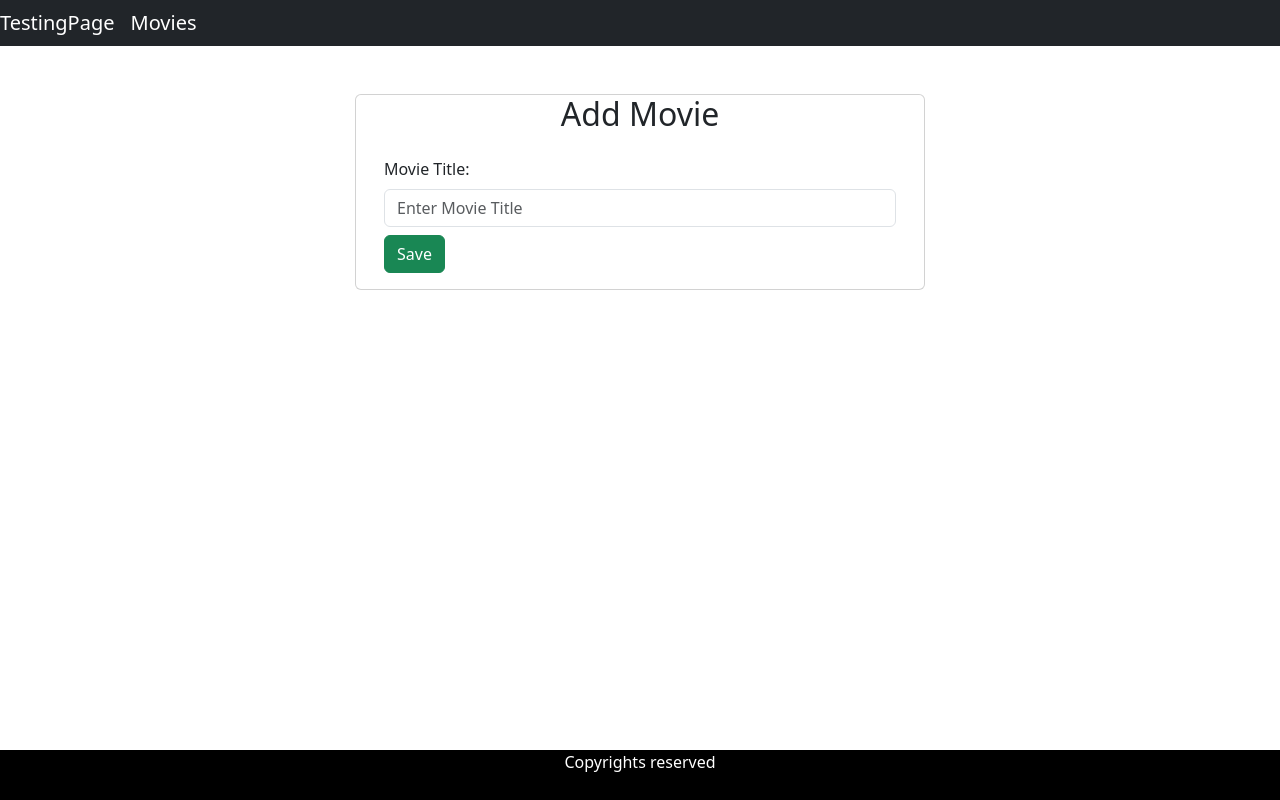
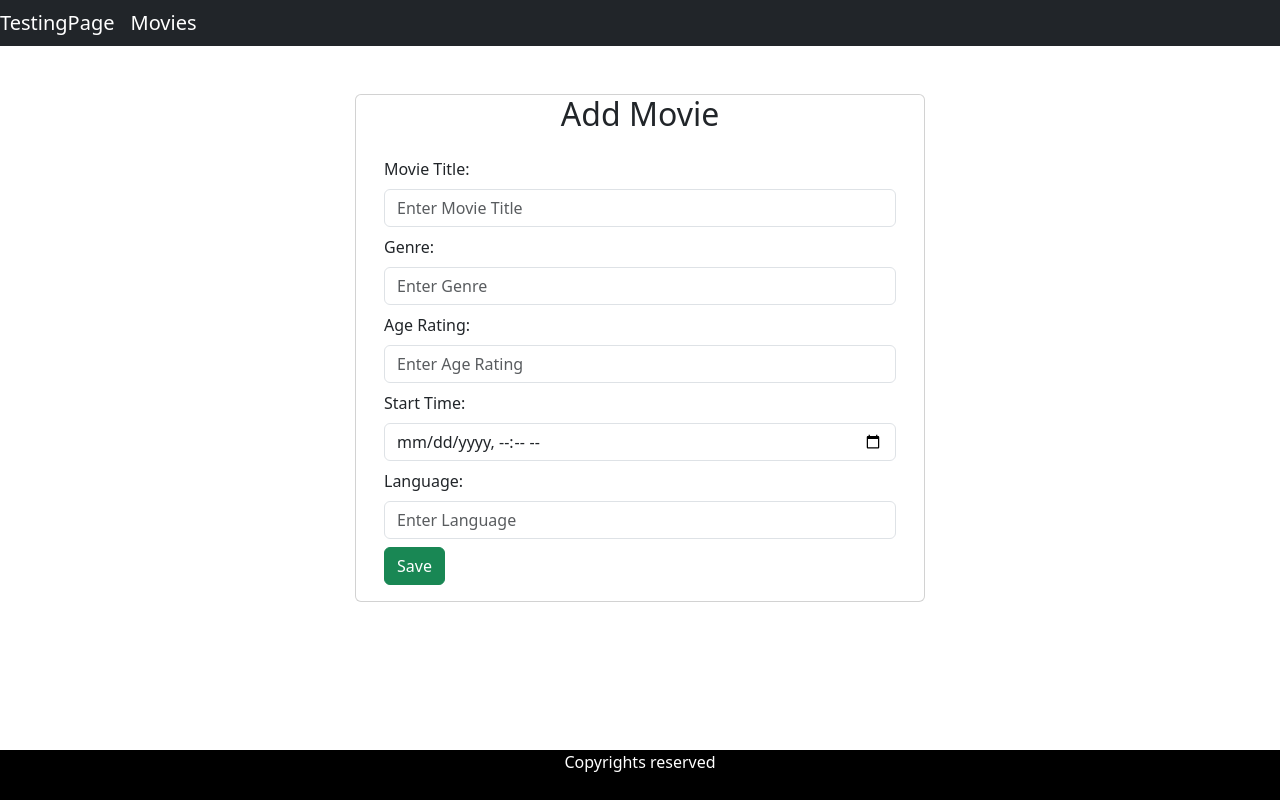
Before and after one commit to apaluvee/cgi_kino_front, a React (Vite) app: page / in a window 1280 px wide. Both pictures are taken after a click on the button "Add Movie". Built offline with nearby package versions, Linux system fonts and the light colour scheme; no server answers.

Commit message:
Updated Movie fields

```diff
--- a/src/components/AvailableMoviesComponent.jsx
+++ b/src/components/AvailableMoviesComponent.jsx
@@ -32,6 +32,10 @@ const AvailableMoviesComponent = () => {
                     <thead>
                         <tr>
                             <th>Movie Title</th>
+                            <th>Genre</th>
+                            <th>Age Rating</th>
+                            <th>Start Time</th>
+                            <th>Language</th>
                             <th>Actions</th>
                         </tr>
                     </thead>
@@ -40,6 +44,10 @@ const AvailableMoviesComponent = () => {
                             movies.map(movie => (
                                 <tr key={movie.id}>
                                     <td>{movie.title}</td>
+                                    <td>{movie.genre}</td>
+                                    <td>{movie.ageRating}</td>
+                                    <td>{movie.startTime}</td>
+                                    <td>{movie.language}</td>
                                     <td>
                                         <Link to={`/tickets/${movie.id}`} className="btn btn-success">Select Movie</Link>
                                     </td>
--- a/src/components/ListMovieComponent.jsx
+++ b/src/components/ListMovieComponent.jsx
@@ -71,6 +71,10 @@ const ListMovieComponent = () => {
                     <thead>
                         <tr>
                             <th>Movie Title</th>
+                            <th>Genre</th>
+                            <th>Age Rating</th>
+                            <th>Start Time</th>
+                            <th>Language</th>
                             <th>Seats available</th>
                             <th>Actions</th>
                         </tr>
@@ -80,6 +84,10 @@ const ListMovieComponent = () => {
                             movies.map(movie => (
                                 <tr key={movie.id}>
                                     <td>{movie.title}</td>
+                                    <td>{movie.genre}</td>
+                                    <td>{movie.ageRating}</td>
+                                    <td>{movie.startTime}</td>
+                                    <td>{movie.language}</td>
                                     <td>{availableSeats[movie.id]}</td>
                                     <td>
                                         <button className='btn btn-info' onClick={() => updateMovie(movie.id)}>Update</button>
--- a/src/components/MovieComponent.jsx
+++ b/src/components/MovieComponent.jsx
@@ -6,67 +6,67 @@ import { useParams } from 'react-router-dom'
 
 const MovieComponent = () => {
 
-    const [title, setTitle] = useState('')
     const navigate = useNavigate()
     const {id} = useParams()
 
+    const [movie, setMovie] = useState({
+        title: '',
+        genre: '',
+        ageRating: '',
+        startTime: '',
+        language: ''
+    });
 
+    useEffect(() => {
+        if (id) {
+            getMovie(id)
+                .then(response => {
+                    setMovie(response.data);
+                })
+                .catch(error => {
+                    console.error(error);
+                });
+        }
+    }, [id]);
 
-    function saveOrUpdateMovie(e){
-        e.preventDefault()
+    const handleChange = e => {
+        const { name, value } = e.target;
+        setMovie(prevState => ({
+            ...prevState,
+            [name]: value
+        }));
+    };
 
-        const movie = {title}
-        console.log(movie)
-
+    const saveOrUpdateMovie = e => {
+        e.preventDefault();
         if (id) {
-            updateMovie(id, movie).then((response) => {
-                navigate('/movies')
-            }).catch(error => {
+            updateMovie(id, movie)
+                .then(response => {
+                    navigate('/movies');
+                })
+                .catch(error => {
                     console.error(error);
+                });
+        } else {
+            saveMovie(movie)
+                .then(response => {
+                    navigate('/movies');
                 })
-
-        } else {
-            saveMovie(movie).then((response) => {
-                console.log(response.data)
-                navigate('/movies')
-            }).catch(error => {
+                .catch(error => {
                     console.error(error);
-            })
-
+                });
         }
-
-
-    }
-
-    function pageTitle(){
-        if(id) {
-            return <h2 className='text-center'>Update Movie</h2>
-        } else {
-            return <h2 className='text-center'>Add Movie</h2>
-        }
-    }
-
-    useEffect(()=> {
-        if(id){
-
-            getMovie(id).then((response) => {
-                console.log(response.data)
-                setTitle(response.data.title)
-            }).catch(error=> {
-                console.error(error)
-            })
-        }
-
-    }, [id])
+    };
 
     return (
         <div className='container'>
             <br /> <br />
             <div className='row'>
                 <div className='card col-md-6 offset-md-3 offset-md-3'>
-                { pageTitle() }
+                    <h2 className='text-center'>{id ? 'Update Movie' : 'Add Movie'}</h2>
                     <div className='card-body'>
                         <form>
+
                             <div className='form-group mb-2'>
                                 <label className='form-label'>Movie Title:</label>
                                 <input
@@ -74,21 +74,65 @@ const MovieComponent = () => {
                                     className='form-control'
                                     placeholder='Enter Movie Title'
                                     name='title'
-                                value={title}
-                                onChange={(e) => setTitle(e.target.value)}
-                            >
-                            </input>
+                                    value={movie.title}
+                                    onChange={handleChange}
+                                />
                             </div>
 
-                        <button className='btn btn-success' onClick={ (e) => saveOrUpdateMovie(e)}>Save</button>
+                            <div className='form-group mb-2'>
+                                <label className='form-label'>Genre:</label>
+                                <input
+                                    type='text'
+                                    className='form-control'
+                                    placeholder='Enter Genre'
+                                    name='genre'
+                                    value={movie.genre}
+                                    onChange={handleChange}
+                                />
+                            </div>
+
+                            <div className='form-group mb-2'>
+                                <label className='form-label'>Age Rating:</label>
+                                <input
+                                    type='text'
+                                    className='form-control'
+                                    placeholder='Enter Age Rating'
+                                    name='ageRating'
+                                    value={movie.ageRating}
+                                    onChange={handleChange}
+                                />
+                            </div>
+
+                            <div className='form-group mb-2'>
+                                <label className='form-label'>Start Time:</label>
+                                <input
+                                    type='datetime-local'
+                                    className='form-control'
+                                    name='startTime'
+                                    value={movie.startTime}
+                                    onChange={handleChange}
+                                />
+                            </div>
+
+                            <div className='form-group mb-2'>
+                                <label className='form-label'>Language:</label>
+                                <input
+                                    type='text'
+                                    className='form-control'
+                                    placeholder='Enter Language'
+                                    name='language'
+                                    value={movie.language}
+                                    onChange={handleChange}
+                                />
+                            </div>
+
+                            <button className='btn btn-success' onClick={saveOrUpdateMovie}> Save </button>
                         </form>
-
                     </div>
                 </div>
-
             </div>
         </div>
-  )
-}
+    );
+};
 
-export default MovieComponent
+export default MovieComponent;
```
Lines whose indentation alone changed are shown as unchanged.
